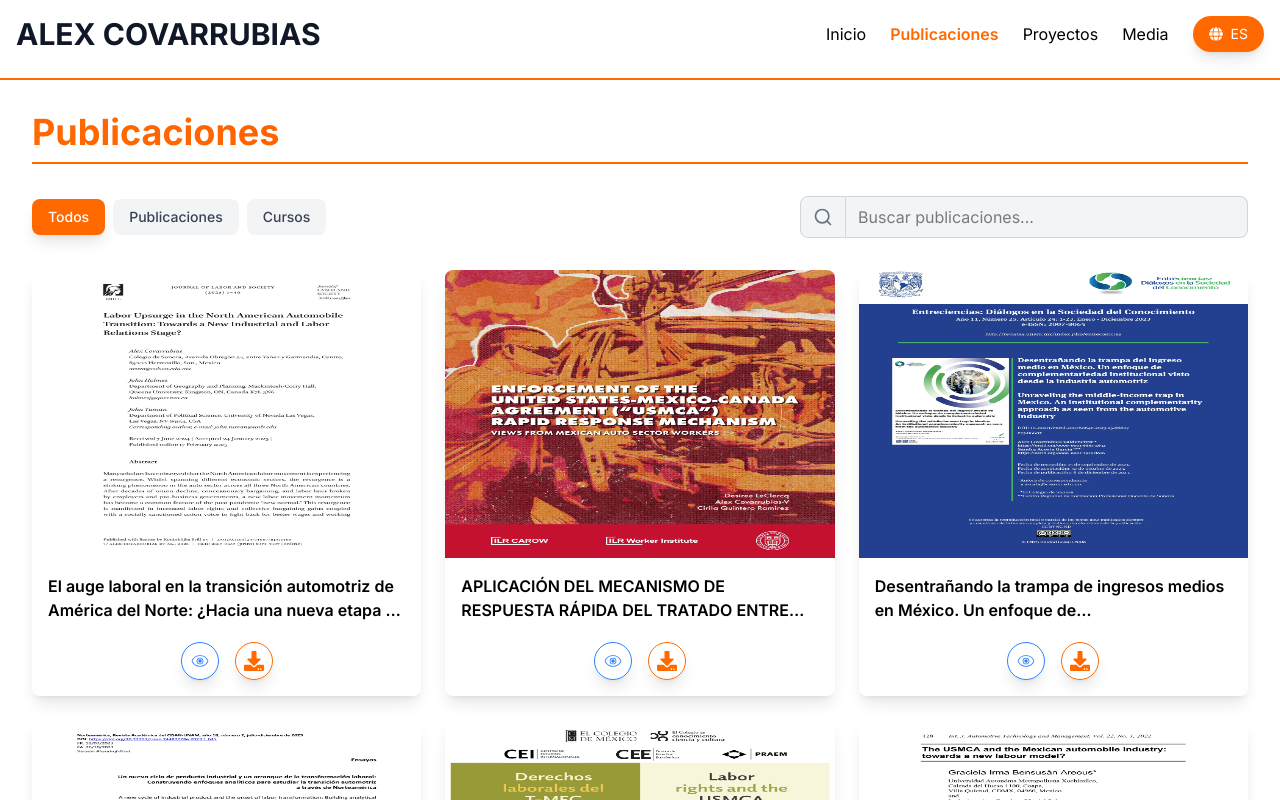
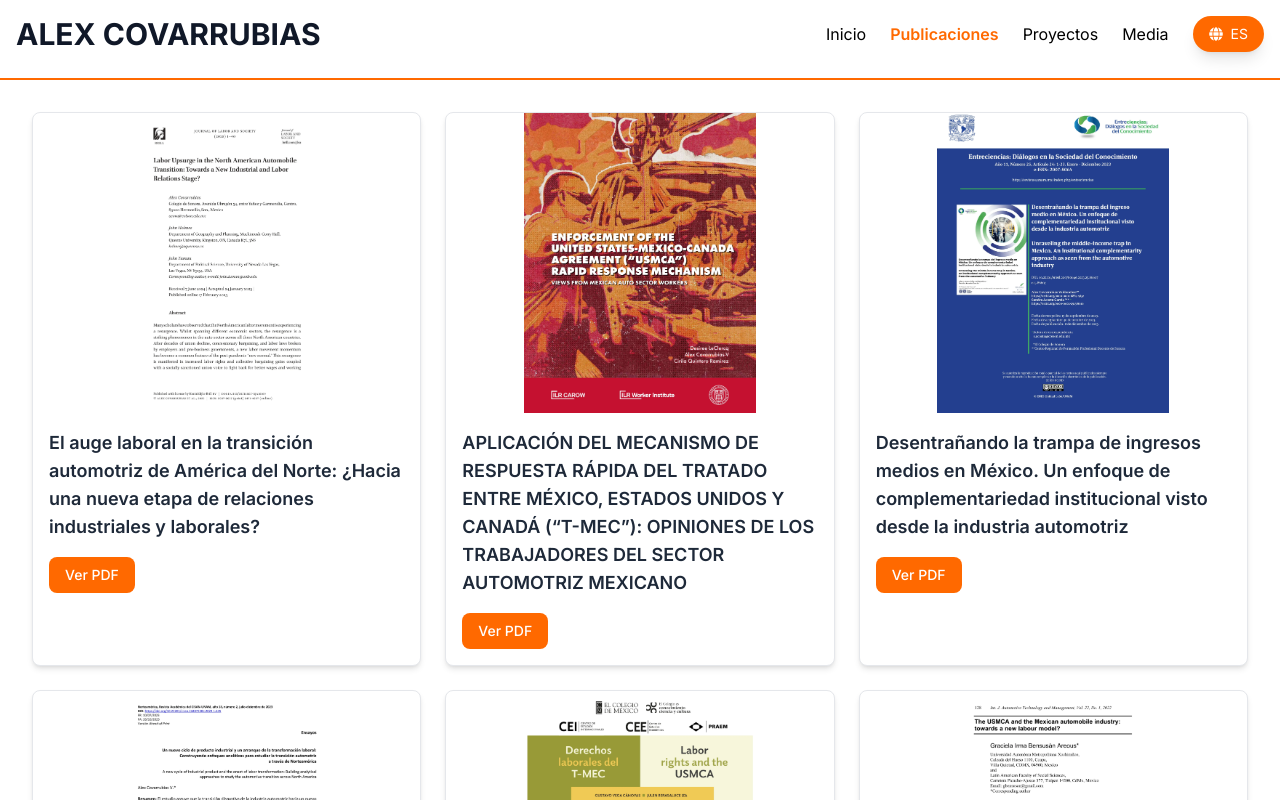
Before and after one commit to Loncitooo/react-site-alex, a React (Vite) app: page /publicaciones in a window 1280 px wide. Shown: the top 800 px of the page. Built offline with nearby package versions, Linux system fonts and the light colour scheme.

Commit message:
PDF corregido

```diff
--- a/src/views/Publications.jsx
+++ b/src/views/Publications.jsx
@@ -1,25 +1,56 @@
 import { useEffect, useMemo, useState } from "react";
-import { useTranslation } from "react-i18next"; // Importar el hook de traducción
-import { PublicationCard } from "../components/PublicationCard";
+import { useTranslation } from "react-i18next";
 import { FiSearch } from "react-icons/fi";
 import { AiFillAliwangwang } from "react-icons/ai";
 
+// Componente PublicationCard mejorado
+export function PublicationCard({ coverImage, title, subtitle, pdfLocation }) {
+  return (
+    <div className="group relative overflow-hidden rounded-lg border border-gray-200 bg-white shadow-md transition-all hover:shadow-xl">
+      {/* Contenedor de la imagen con altura fija y manejo de aspecto */}
+      <div className="relative h-[300px] w-full overflow-hidden">
+        <img
+          src={coverImage}
+          alt={title}
+          className="h-full w-full object-contain transition-transform duration-300 group-hover:scale-105"
+          loading="lazy"
+        />
+      </div>
+
+      <div className="p-4">
+        <h3 className="text-lg font-semibold text-gray-800">{title}</h3>
+        {subtitle && (
+          <p className="mt-2 text-sm text-gray-600">{subtitle}</p>
+        )}
+
+        <a
+          href={pdfLocation}
+          target="_blank"
+          rel="noopener noreferrer"
+          className="mt-4 inline-block rounded-lg bg-orange-500 px-4 py-2 text-sm font-medium text-white transition-colors hover:bg-orange-600"
+        >
+          Ver PDF
+        </a>
+      </div>
+    </div>
+  );
+}
+
 function PublicationsView() {
-  const { t } = useTranslation(); // Hook para acceder a las traducciones
-
+  const { t } = useTranslation();
   const [search, setSearch] = useState("");
   const [filteredPublications, setFilteredPublications] = useState([]);
-  const [selectedCategory, setSelectedCategory] = useState("all"); // Estado para la categoría seleccionada
+  const [selectedCategory, setSelectedCategory] = useState("all");
   const [isLoading, setIsLoading] = useState(true);
 
-  // Lista de categorías
   const categories = [
     { id: "all", label: t("all") },
     { id: "publications", label: t("publications") },
     { id: "courses", label: t("courses") },
   ];
 
-  // Datos de las publicaciones
+  // ... imports se mantienen igual ...
+
 const publications = useMemo(() => {
   return [
     {
@@ -88,9 +119,11 @@ function PublicationsView() {
       category: "courses",
     },
   ];
-  }, [t]); // Dependencia de t para actualizar las traducciones
+}, [t]);
 
-  // Filtrado de publicaciones
+// ... el resto del código se mantiene igual con las mejoras de estilo para las imágenes ...
+
+
   useEffect(() => {
     if (!search && selectedCategory === "all") {
       setFilteredPublications(publications);
@@ -115,7 +148,6 @@ function PublicationsView() {
     return () => clearTimeout(timeoutId);
   }, [search, selectedCategory, publications]);
 
-  // Simular carga inicial
   useEffect(() => {
     const timer = setTimeout(() => {
       setIsLoading(false);
@@ -124,62 +156,10 @@ function PublicationsView() {
     return () => clearTimeout(timer);
   }, []);
 
-  const handleSearch = (event) => {
-    setSearch(event.target.value);
-  };
-
-  const handleCategoryChange = (category) => {
-    setSelectedCategory(category);
-  };
-
   return (
     <section className="mx-auto mt-20 flex max-w-screen-2xl flex-col gap-8 p-4 pt-0 md:p-8">
-      {/* Título de la sección */}
-      <div className="flex flex-col gap-2">
-        <h1 className="animate-fadeIn bg-gradient-to-r from-orange-500 to-orange-600 bg-clip-text text-3xl font-bold text-transparent md:text-4xl">
-          {t("publications")}
-        </h1>
-        <div className="h-1 border-b-2 border-orange-500"></div>
-      </div>
+      {/* Título y demás elementos del layout... */}
 
-      {/* Filtros y barra de búsqueda */}
-      <div className="flex flex-col gap-4 md:flex-row md:items-center md:justify-between">
-        {/* Filtro por categorías */}
-        <div className="flex flex-wrap gap-2">
-          {categories.map((category) => (
-            <button
-              key={category.id}
-              onClick={() => handleCategoryChange(category.id)}
-              className={`rounded-lg px-4 py-2 text-sm font-medium transition-all ${
-                selectedCategory === category.id
-                  ? "bg-orange-500 text-white shadow-lg"
-                  : "bg-gray-100 text-gray-700 hover:bg-gray-200"
-              }`}
-              aria-label={`Filter by ${category.label}`}
-            >
-              {category.label}
-            </button>
-          ))}
-        </div>
-
-        {/* Barra de búsqueda */}
-        <div className="flex w-full max-w-md">
-          <div className="flex items-center rounded-l-lg border border-gray-300 bg-gray-100 px-3">
-            <FiSearch className="text-xl text-gray-500" />
-          </div>
-          <input
-            type="text"
-            id="search"
-            value={search}
-            onChange={handleSearch}
-            placeholder={t("searchPlaceholder")}
-            className="w-full rounded-r-lg border border-l-0 border-gray-300 bg-gray-100 px-3 py-2 outline-none focus:border-orange-500 focus:ring-2 focus:ring-orange-200"
-            aria-label="Search publications"
-          />
-        </div>
-      </div>
-
-      {/* Resultados de la búsqueda */}
       {isLoading ? (
         <div className="animate-fadeIn flex flex-col items-center">
           <div className="h-12 w-12 animate-spin rounded-full border-4 border-orange-500 border-t-transparent"></div>
```
Lines whose indentation alone changed are shown as unchanged.
